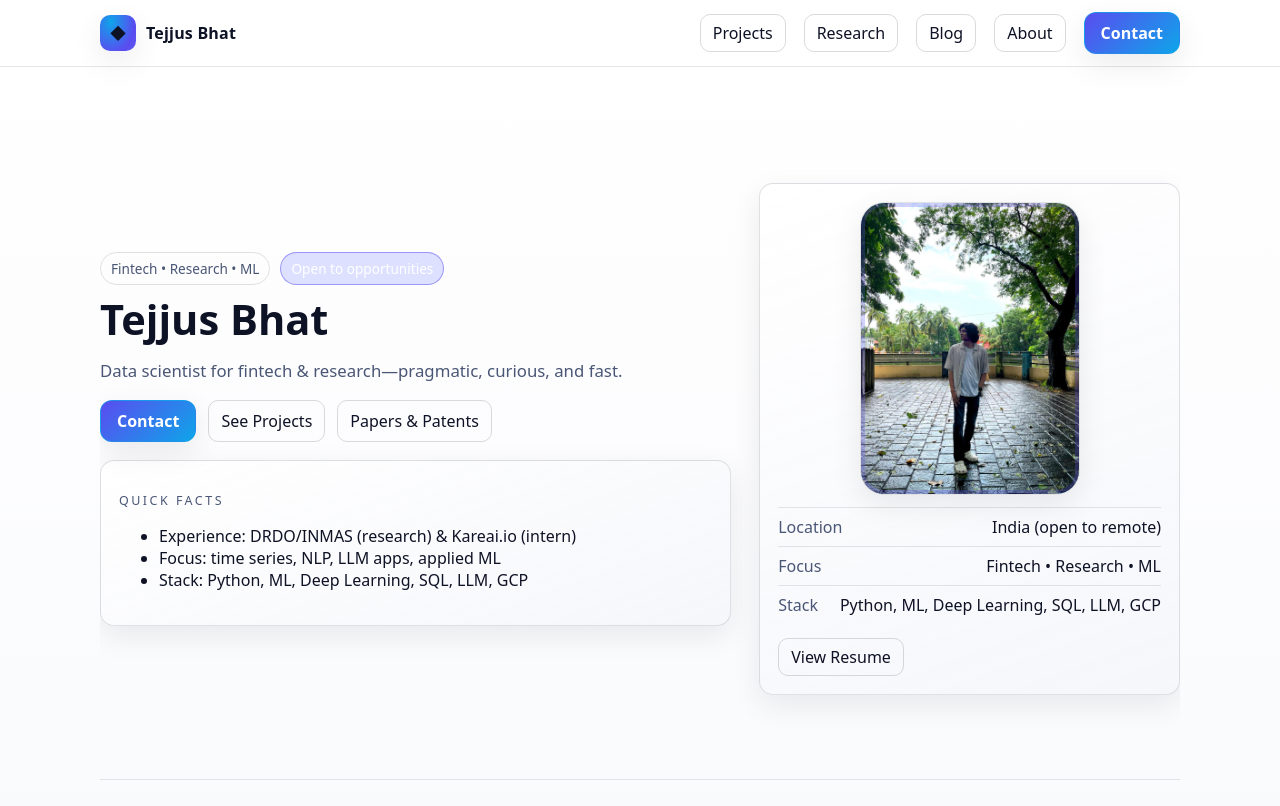
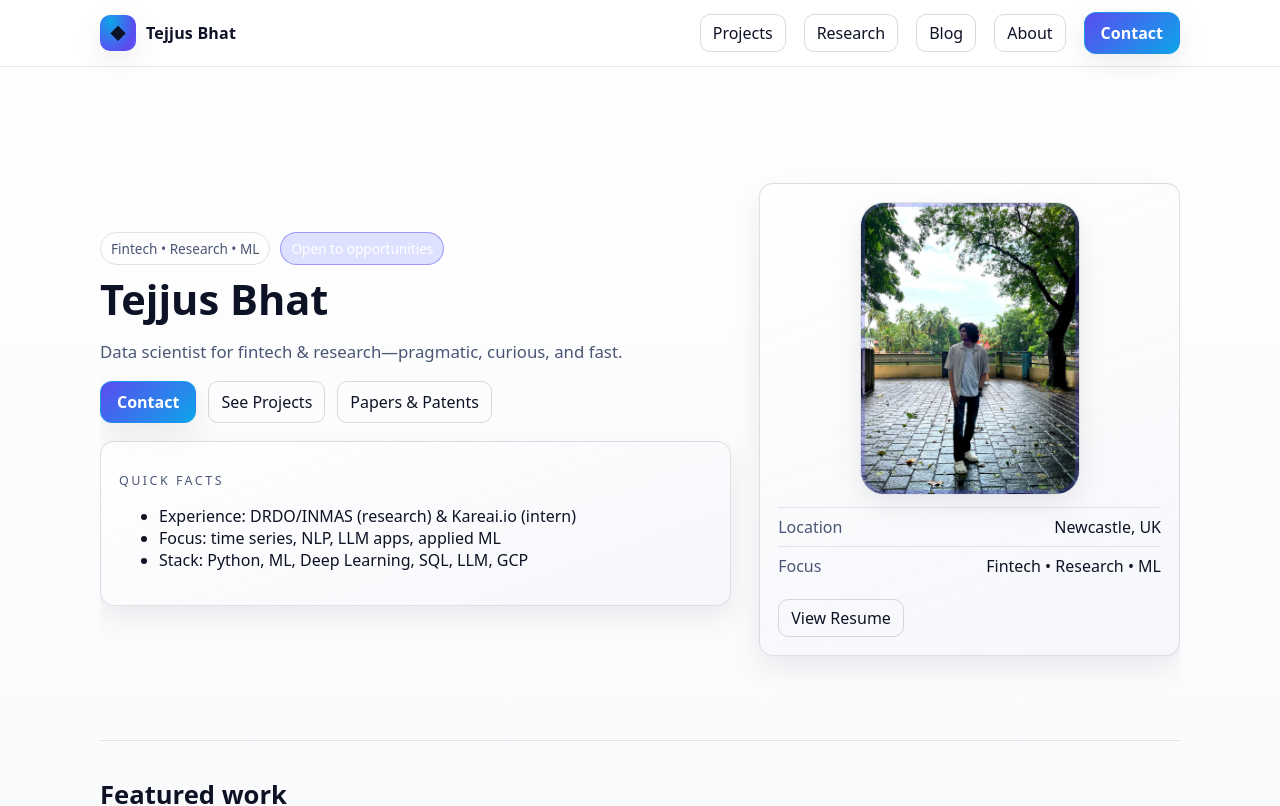
Before and after one commit to tejjusbhat/data-science-portfolio, a Next.js app: page / in a window 1280 px wide. Shown: the top 806 px of the page. Built offline with nearby package versions, Linux system fonts and the light colour scheme.

Commit message:
fixes typo

```diff
--- a/app/page.tsx
+++ b/app/page.tsx
@@ -49,15 +49,11 @@ export default function Home() {
 
                     <div className="row">
                       <span className="meta-key">Location</span>
-                      <span>India (open to remote)</span>
+                      <span>Newcastle, UK</span>
                     </div>
                     <div className="row">
                       <span className="meta-key">Focus</span>
                       <span>Fintech • Research • ML</span>
-                    </div>
-                    <div className="row">
-                      <span className="meta-key">Stack</span>
-                      <span>Python, ML, Deep Learning, SQL, LLM, GCP</span>
                     </div>
 
                     <div className="btn-row" style={{marginTop:14}}>
```
